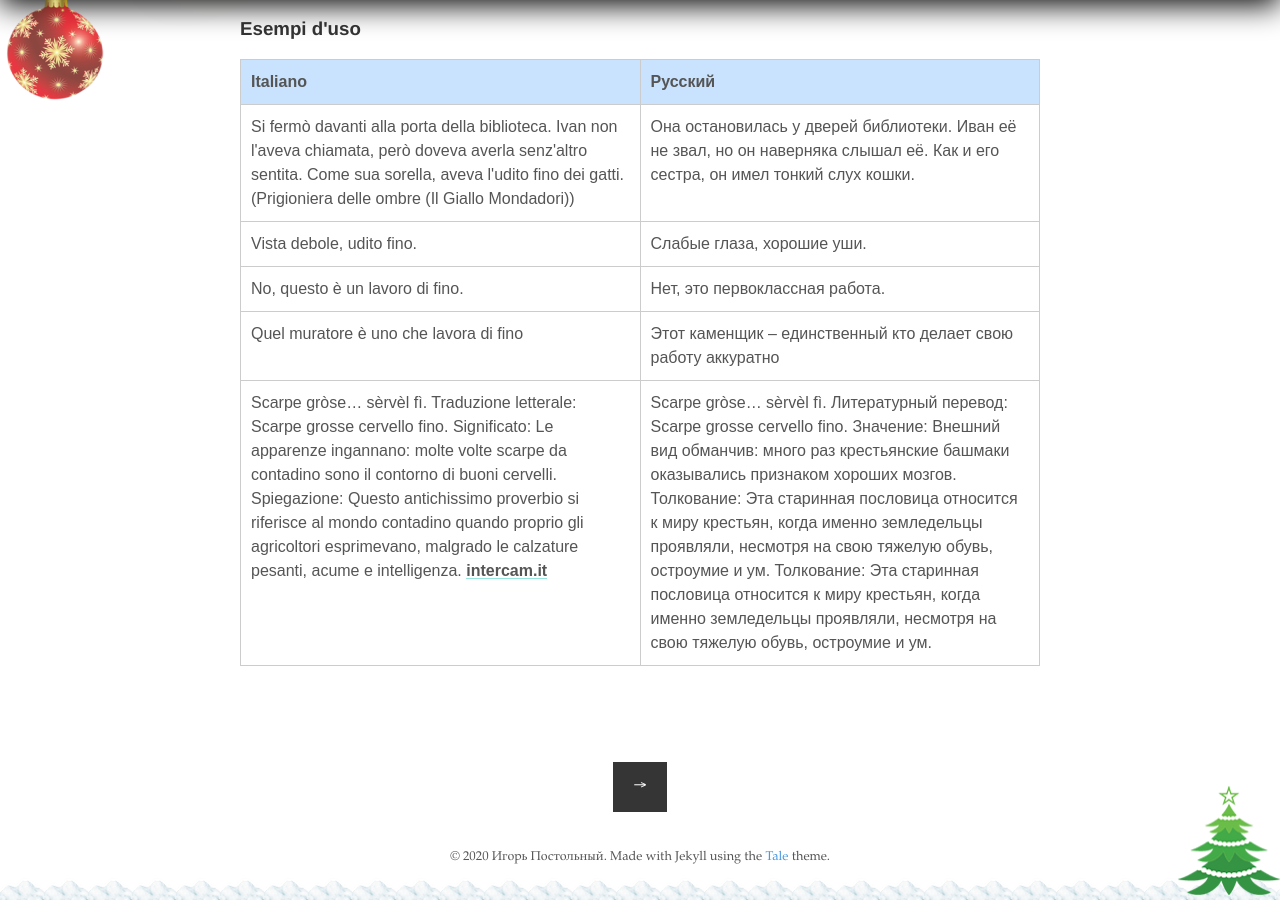
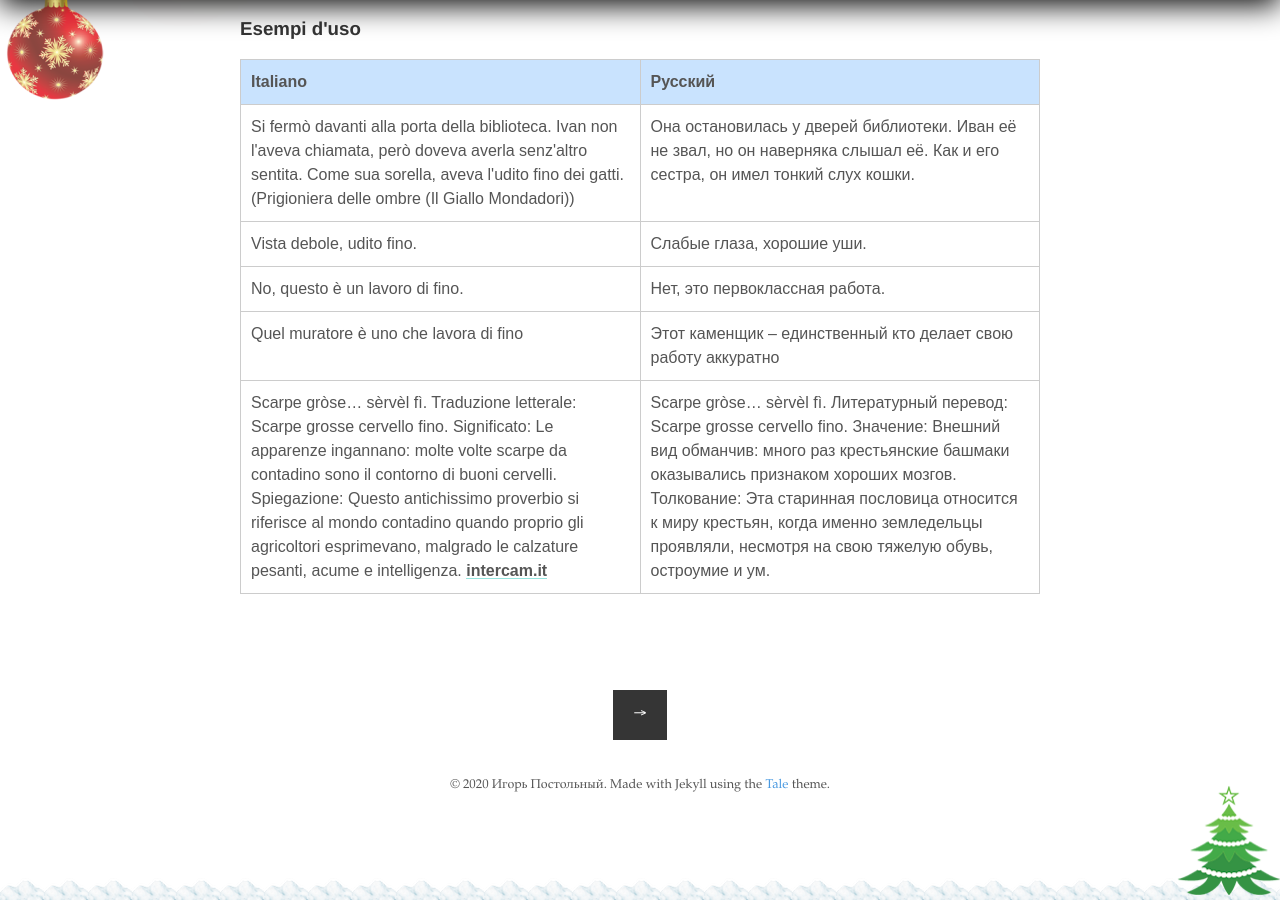
Before and after one commit to postolny/postolny.github.io, a Jekyll site: the page built from _posts/2020-12-18-fino.md, in a window 1280 px wide and 900 px high, scrolled down 2015 px. Built offline with Jekyll 4.4.1, drawn with Linux system fonts in a browser that asks for light colours; nearby versions of some CDN libraries.

Commit message:
Update 2020-12-18-fino.md

```diff
--- a/_posts/2020-12-18-fino.md
+++ b/_posts/2020-12-18-fino.md
@@ -60,4 +60,4 @@
 |Vista debole, udito fino.|Слабые глаза, хорошие уши.|
 |No, questo è un lavoro di fino.|Нет, это первоклассная работа.|
 |Quel muratore è uno che lavora di fino|Этот каменщик – единственный кто делает свою работу аккуратно|
-|Scarpe gròse... sèrvèl fì. Traduzione letterale: Scarpe grosse cervello fino. Significato: Le apparenze ingannano: molte volte scarpe da contadino sono il contorno di buoni cervelli. Spiegazione: Questo antichissimo proverbio si riferisce al mondo contadino quando proprio gli agricoltori esprimevano, malgrado le calzature pesanti, acume e intelligenza. [intercam.it](https://www.intercam.it/tomo/motti/motti7.htm)|Scarpe gròse... sèrvèl fì. Литературный перевод: Scarpe grosse cervello fino. Значение: Внешний вид обманчив: много раз крестьянские башмаки оказывались признаком хороших мозгов. Толкование: Эта старинная пословица относится к миру крестьян, когда именно земледельцы проявляли, несмотря на свою тяжелую обувь, остроумие и ум. Толкование: Эта старинная пословица относится к миру крестьян, когда именно земледельцы проявляли, несмотря на свою тяжелую обувь, остроумие и ум.|
+|Scarpe gròse... sèrvèl fì. Traduzione letterale: Scarpe grosse cervello fino. Significato: Le apparenze ingannano: molte volte scarpe da contadino sono il contorno di buoni cervelli. Spiegazione: Questo antichissimo proverbio si riferisce al mondo contadino quando proprio gli agricoltori esprimevano, malgrado le calzature pesanti, acume e intelligenza. [intercam.it](https://www.intercam.it/tomo/motti/motti7.htm)|Scarpe gròse... sèrvèl fì. Литературный перевод: Scarpe grosse cervello fino. Значение: Внешний вид обманчив: много раз крестьянские башмаки оказывались признаком хороших мозгов. Толкование: Эта старинная пословица относится к миру крестьян, когда именно земледельцы проявляли, несмотря на свою тяжелую обувь, остроумие и ум.|
```
